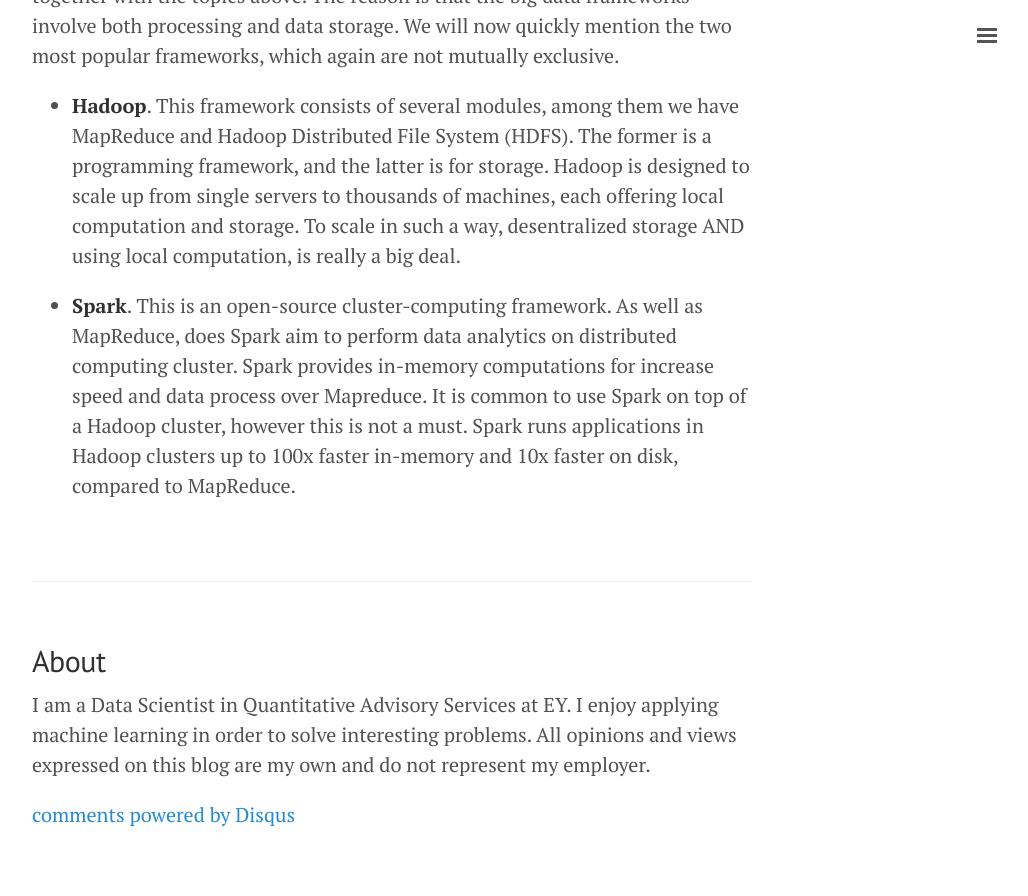
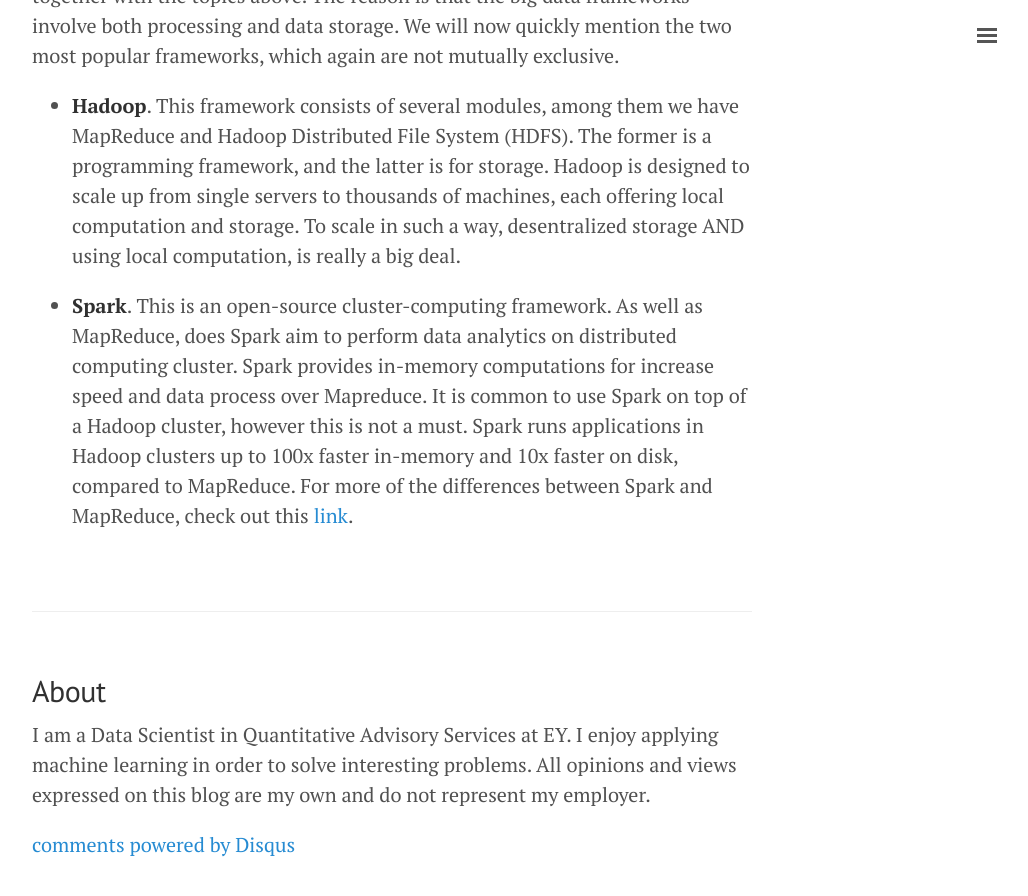
Before and after one commit to herman-hellenes/herman-hellenes.github.io, a Jekyll site: the page built from _posts/2017-08-28-Data-Scientist-Tools.md, in a window 1280 px wide and 900 px high, scrolled down 4146 px. Shown: the top 896 px of the window, without its empty margins (248-1276 px from the left). Built offline with Jekyll 4.4.1, drawn with Linux system fonts in a browser that asks for light colours; nearby versions of some CDN libraries; comment, search, counter and statistics services are not loaded; before the commit the page ends 5016 px from its top, so only the background shows below that.

Commit message:
Update 2017-08-28-Data-Scientist-Tools.md

```diff
--- a/_posts/2017-08-28-Data-Scientist-Tools.md
+++ b/_posts/2017-08-28-Data-Scientist-Tools.md
@@ -60,4 +60,4 @@
 
 * **Hadoop**. This framework consists of several modules, among them we have MapReduce and Hadoop Distributed File System (HDFS). The former is a programming framework, and the latter is for storage. Hadoop is designed to scale up from single servers to thousands of machines, each offering local computation and storage. To scale in such a way, desentralized storage AND using local computation, is really a big deal.
 
-* **Spark**. This is an open-source cluster-computing framework. As well as MapReduce, does Spark aim to perform data analytics on distributed computing cluster. Spark provides in-memory computations for increase speed and data process over Mapreduce. It is common to use Spark on top of a Hadoop cluster, however this is not a must. Spark runs applications in Hadoop clusters up to 100x faster in-memory and 10x faster on disk, compared to MapReduce.
+* **Spark**. This is an open-source cluster-computing framework. As well as MapReduce, does Spark aim to perform data analytics on distributed computing cluster. Spark provides in-memory computations for increase speed and data process over Mapreduce. It is common to use Spark on top of a Hadoop cluster, however this is not a must. Spark runs applications in Hadoop clusters up to 100x faster in-memory and 10x faster on disk, compared to MapReduce. For more of the differences between Spark and MapReduce, check out this [link](https://www.youtube.com/watch?time_continue=11&v=KzFe4T0PwQ8).
```
